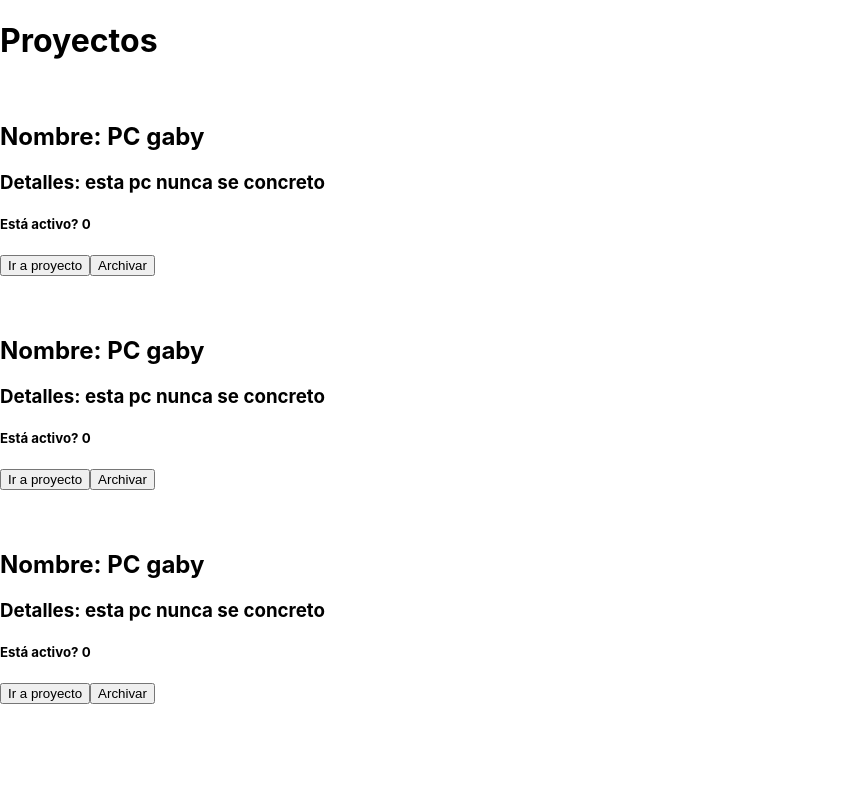
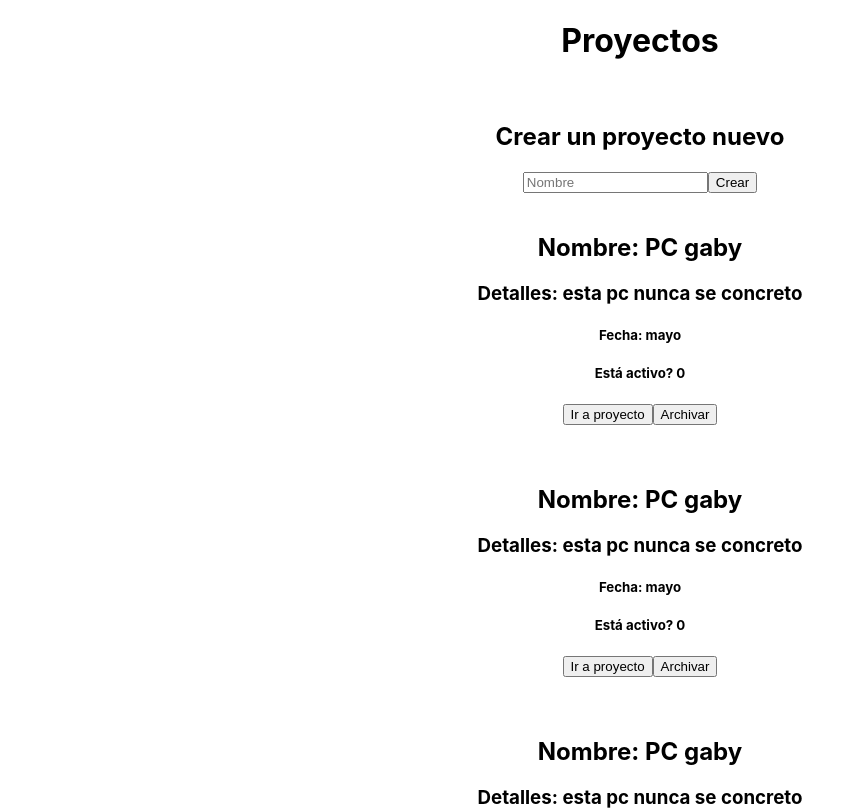
Before and after one commit to SebastianEPH/-assembly-budget-pc, a React (Create React App) app in the folder front/: page / in a window 1280 px wide. Shown: the top 810 px of the page, without its empty margins (0-865 px from the left). Built offline with nearby package versions, Linux system fonts and the light colour scheme.

Commit message:
front basic finish

```diff
--- a/front/src/App.js
+++ b/front/src/App.js
@@ -5,13 +5,25 @@ import Project from "./listProjects";
 
 function App() {
     return (
-       <div>
+       <div className="App">
            <h1>Proyectos</h1>
+           <form action="post">
+               <br/>
+               <h2>Crear un proyecto nuevo</h2>
+               <input type="text" placeholder="Nombre"/>
+               <button>Crear</button>
+               <br/>
+           </form>
+
+           <Project name="PC gaby " details="esta pc nunca se concreto " date="mayo" active="0"/>
+           <Project name="PC gaby " details="esta pc nunca se concreto " date="mayo" active="0"/>
+           <Project name="PC gaby " details="esta pc nunca se concreto " date="mayo" active="0"/>
 
 
-           <Project name="PC gaby " details="esta pc nunca se concreto " active="0"/>
-           <Project name="PC gaby " details="esta pc nunca se concreto " active="0"/>
-           <Project name="PC gaby " details="esta pc nunca se concreto " active="0"/>
+           <div>
+               <button>Ver proyectos Archivados</button>
+
+           </div>
        </div>
     );
 }
--- a/front/src/listProjects.js
+++ b/front/src/listProjects.js
@@ -5,6 +5,7 @@ return(
         <br />
         <h2>Nombre: {p.name}</h2>
         <h3>Detalles: {p.details}</h3>
+        <h5>Fecha: {p.date}</h5>
         <h5>Está activo? {p.active}</h5>
         <div>
             <button>Ir a proyecto</button>
```
